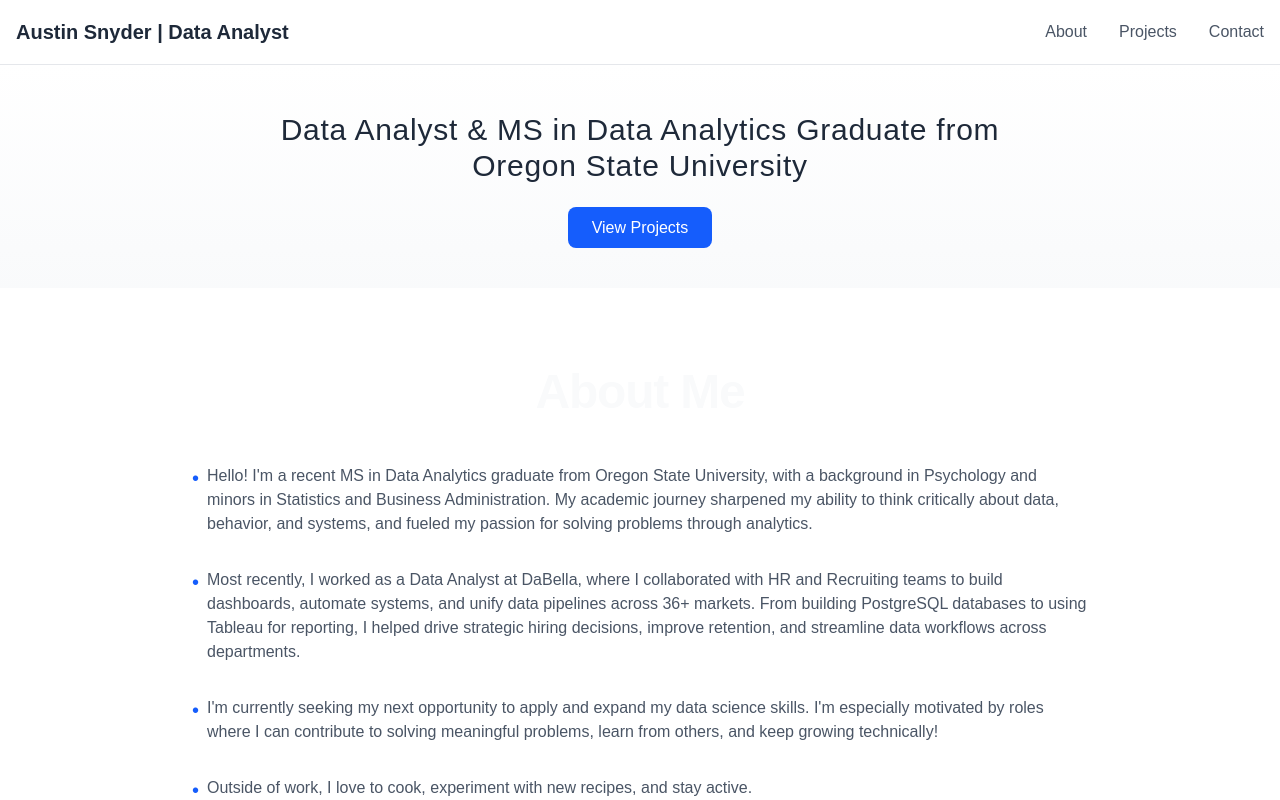
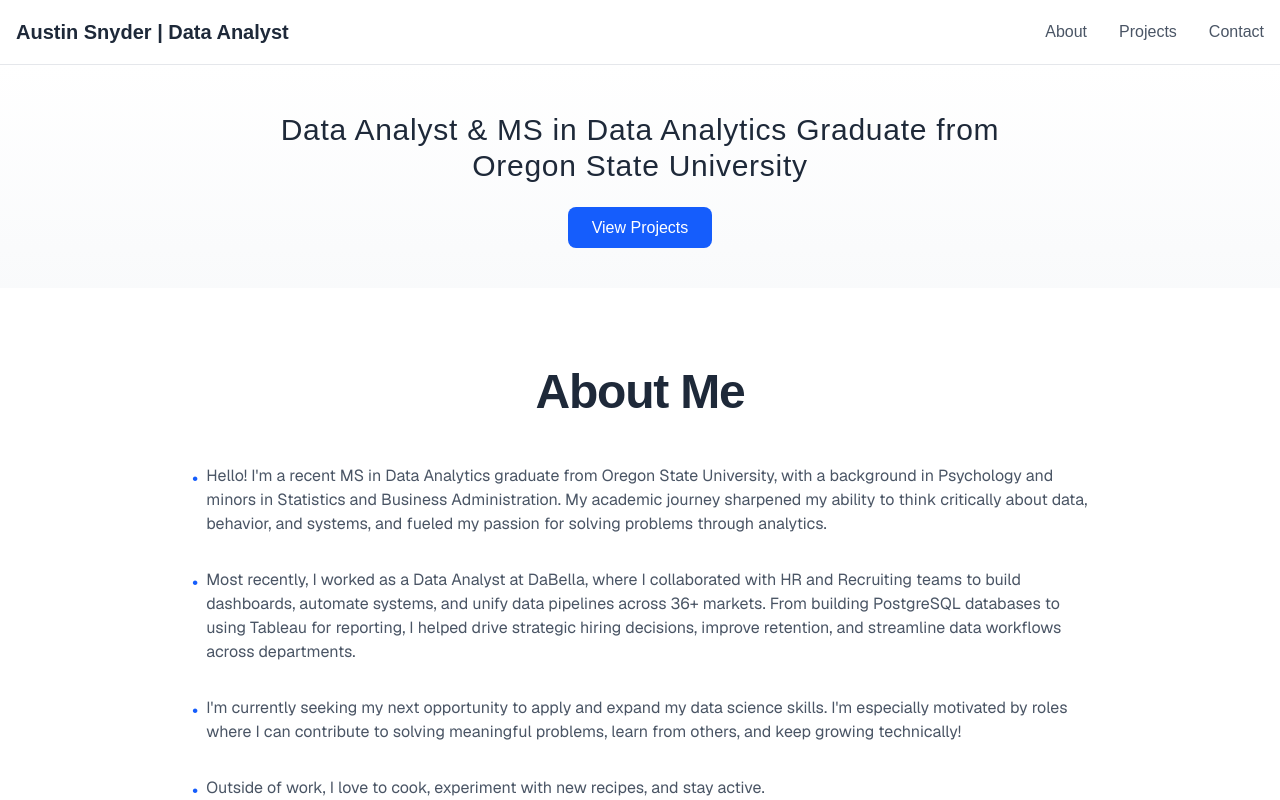
Before and after one commit to austinsnyd/portfolio, a Next.js app: page / in a window 1280 px wide. Shown: the top 800 px of the page. Built offline with nearby package versions, Linux system fonts and the light colour scheme.

Commit message:
Update page.tsx

```diff
--- a/app/page.tsx
+++ b/app/page.tsx
@@ -25,7 +25,7 @@ export default function Home() {
       <section id="about" className="py-20">
         <div className="container mx-auto px-4">
           <h2 className="text-4xl md:text-5xl font-bold text-center mb-12 tracking-tight">
-                        <span className="text-gray-50">
+            <span className="text-gray-800">
               About Me
             </span>
           </h2>
@@ -33,19 +33,19 @@ export default function Home() {
             <div className="flex flex-col gap-8">
               {/* Text Content */}
               <div className="w-full">
-                                <p className="text-gray-600 mb-8 flex items-start">
+                <p className="text-gray-600 mb-8 flex items-start font-[family-name:var(--font-geist-sans)]">
                   <span className="text-blue-600 mr-2 text-xl">•</span>
                   Hello! I&apos;m a recent MS in Data Analytics graduate from Oregon State University, with a background in Psychology and minors in Statistics and Business Administration. My academic journey sharpened my ability to think critically about data, behavior, and systems, and fueled my passion for solving problems through analytics.
                 </p>
-                                <p className="text-gray-600 mb-8 flex items-start">
+                <p className="text-gray-600 mb-8 flex items-start font-[family-name:var(--font-geist-sans)]">
                   <span className="text-blue-600 mr-2 text-xl">•</span>
                   Most recently, I worked as a Data Analyst at DaBella, where I collaborated with HR and Recruiting teams to build dashboards, automate systems, and unify data pipelines across 36+ markets. From building PostgreSQL databases to using Tableau for reporting, I helped drive strategic hiring decisions, improve retention, and streamline data workflows across departments.
                 </p>
-                                <p className="text-gray-600 mb-8 flex items-start">
+                <p className="text-gray-600 mb-8 flex items-start font-[family-name:var(--font-geist-sans)]">
                   <span className="text-blue-600 mr-2 text-xl">•</span>
                   I&apos;m currently seeking my next opportunity to apply and expand my data science skills. I&apos;m especially motivated by roles where I can contribute to solving meaningful problems, learn from others, and keep growing technically!
                 </p>
-                                <p className="text-gray-600 mb-8 flex items-start">
+                <p className="text-gray-600 mb-8 flex items-start font-[family-name:var(--font-geist-sans)]">
                   <span className="text-blue-600 mr-2 text-xl">•</span>
                   Outside of work, I love to cook, experiment with new recipes, and stay active.
                 </p>
```
Lines whose indentation alone changed are shown as unchanged.
